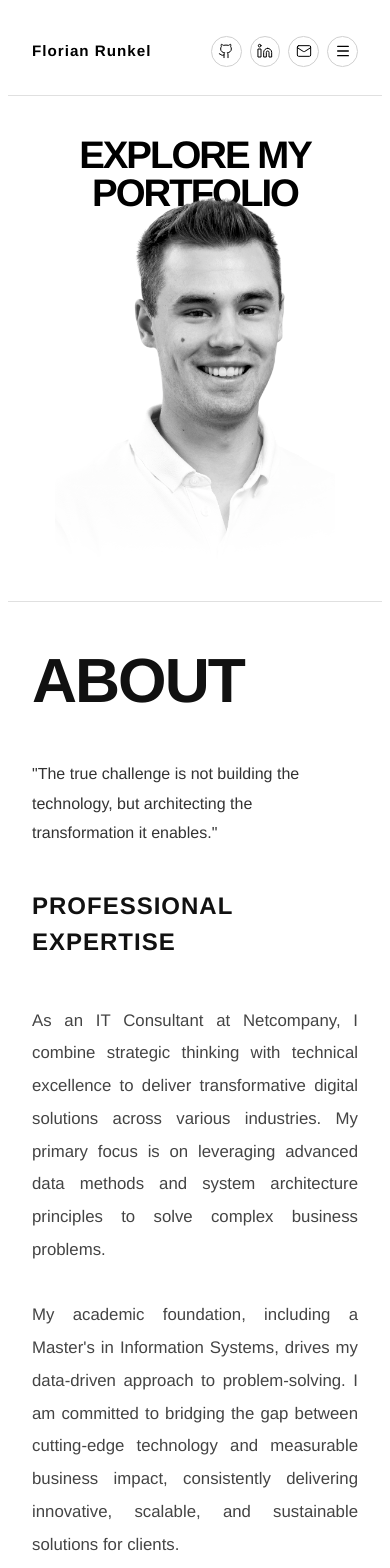
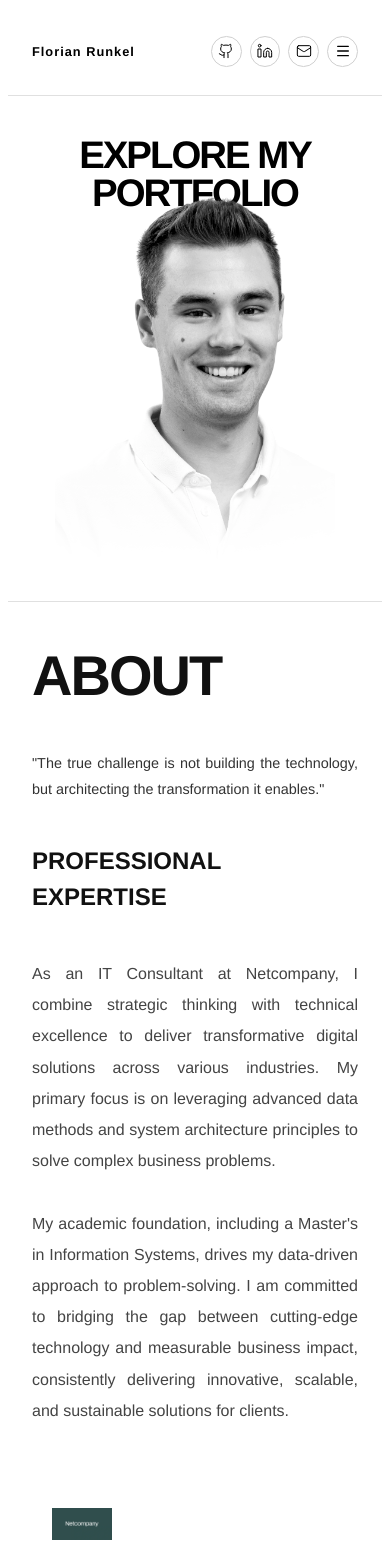
Before and after one commit to FlorianRunkel/website, a React (Vite) app: page / in a window 390 px wide. Shown: the top 1568 px of the page. Built offline with nearby package versions, Linux system fonts and the light colour scheme.

Commit message:
update responsive

```diff
--- a/index.html
+++ b/index.html
@@ -2,6 +2,7 @@
 <html lang="de">
   <head>
     <meta charset="utf-8" />
+    <meta name="viewport" content="width=device-width, initial-scale=1" />
     <title>portfolio</title>
   </head>
   <body>
--- a/src/components/common/Header/Header.jsx
+++ b/src/components/common/Header/Header.jsx
@@ -35,7 +35,7 @@ const Header = () => {
           <Typography
             sx={{
               fontWeight: 900,
-              fontSize: { xs: '0.95rem', sm: '1.05rem', md: '1.1rem', lg: '1.15rem' },
+              fontSize: { xs: '0.8rem', sm: '1.05rem', md: '1.1rem', lg: '1.15rem' },
               letterSpacing: 1,
               color: '#000',
               flexShrink: 0,
--- a/src/components/sections/AboutSections.jsx
+++ b/src/components/sections/AboutSections.jsx
@@ -1,6 +1,6 @@
 import React from 'react';
 import { Box, Typography, Container, Paper } from '@mui/material';
-import { Business, School, Code } from '@mui/icons-material';
+import { Business, School, Code, Block } from '@mui/icons-material';
 
 const AboutSection = () => {
   const competencies = [
@@ -60,11 +60,11 @@ const AboutSection = () => {
         >
             <Typography
               sx={{
-                fontSize: { xs: 'clamp(3rem, 16vw, 4rem)', sm: 'clamp(3.8rem, 14vw, 4.6rem)', md: '5.2rem', lg: '5.2rem'},
+                fontSize: { xs: 'clamp(3.5rem, 8vw, 2rem)', sm: 'clamp(3.8rem, 14vw, 4.6rem)', md: '5.2rem', lg: '5.2rem'},
                 fontWeight: 800,
                 letterSpacing: -2,
                 color: '#111',
-                textAlign: { xs: 'left', sm: 'left', md: 'unset' }
+                textAlign: { xs: 'left', sm: 'left', md: 'unset' },
               }}
             >
               ABOUT
@@ -72,13 +72,14 @@ const AboutSection = () => {
 
             <Typography
               sx={{
-                fontSize: { xs: 'clamp(1rem, 3vw, 1.15rem)', sm: '1.1rem', md: '1rem', lg: '1rem' },
+                fontSize: { xs: 'clamp(0.9rem, 3vw, 1.15rem)', sm: '1.1rem', md: '1rem', lg: '1rem' },
                 fontWeight: 500,
                 fontStyle: 'normal',
                 color: '#333',
                 lineHeight: { xs: 1.85, sm: 1.9, md: 1.9 },
                 maxWidth: '750px',
-                pt: { xs: 0, sm: 0, md: 4, lg: 4 }
+                pt: { xs: 0, sm: 0, md: 4, lg: 4 },
+                textAlign: 'justify'
               }}
             >
               "{quote}"
@@ -100,7 +101,6 @@ const AboutSection = () => {
                 fontSize: { xs: '1.5rem', sm: '1.55rem', md: '1.35rem', lg: '1.35rem' },
                 fontWeight: 700,
                 color: '#111',
-                letterSpacing: 1,
                 mb: { xs: 1.5, sm: 2, md: 2 }
               }}
             >
@@ -108,7 +108,7 @@ const AboutSection = () => {
             </Typography>
             <Typography
               sx={{
-                fontSize: { xs: '1.05rem', sm: '1.05rem', md: '1rem', lg: '1rem' },
+                fontSize: { xs: '1rem', sm: '1rem', md: '1rem', lg: '1rem' },
                 lineHeight: { xs: 1.95, sm: 2, md: 2 },
                 color: '#444',
                 textAlign: 'justify',
--- a/src/components/sections/HeroSection.jsx
+++ b/src/components/sections/HeroSection.jsx
@@ -48,7 +48,7 @@ const HeroSection = () => {
           <Box
             sx={{
               display: { xs: 'none', md: 'block' },
-              textAlign: 'right',
+              textAlign: 'center',
             }}
           >
             <Typography sx={{ fontSize: '1.8rem', fontWeight: 700, }}>
@@ -113,7 +113,7 @@ const HeroSection = () => {
           <Box
             sx={{
               display: { xs: 'none', md: 'block' },
-              textAlign: 'left',
+              textAlign: 'center',
             }}
           >
             <Typography sx={{ fontSize: '1.8rem', fontWeight: 700 }}>
--- a/src/components/sections/PerformanceSection.jsx
+++ b/src/components/sections/PerformanceSection.jsx
@@ -1,6 +1,6 @@
 import React from 'react';
 import { Box, Typography, Container, Grid, Paper } from '@mui/material';
-import { DirectionsBike, DirectionsRun, Code, Loop, TrendingUp } from '@mui/icons-material';
+import { DirectionsBike, DirectionsRun, Code, Loop, TrendingUp, Brightness1 } from '@mui/icons-material';
 
 const PerformanceSection = () => {
   const primaryHeadline = 'Performance & Nature';
@@ -101,6 +101,7 @@ const PerformanceSection = () => {
                     width: '100%',
                     height: '100%',
                     objectFit: 'cover',
+                    filter: 'brightness(0.8)',
                   }}
                 />
 
--- a/src/components/sections/ProjectSection.jsx
+++ b/src/components/sections/ProjectSection.jsx
@@ -202,7 +202,7 @@ const ProjectsSection = () => {
                 width: '100%',
                 height: 'auto',
                 objectFit: 'contain',
-                filter: 'brightness(1.2)'
+                filter: 'brightness(1)',
                 }}
             />
             </Box>
--- a/src/theme.js
+++ b/src/theme.js
@@ -14,14 +14,25 @@ const theme = createTheme({
     }
   },
   typography: {
-    fontFamily: [
-      'Helvetica Neue',
-      'Arial',
-      'sans-serif',
-    ].join(','),
-    h1: { fontSize: '6rem', fontWeight: 900, lineHeight: 1 },
-    h2: { fontSize: '2.5rem', fontWeight: 700 },
-    // Definiere weitere Typografie-Varianten, falls nötig
+    fontFamily: ['Helvetica Neue', 'Arial', 'sans-serif'].join(','),
+    h1: {
+      fontWeight: 900,
+      lineHeight: 1,
+      fontSize: '3rem', // Mobile default
+      '@media (min-width:600px)': { fontSize: '4.5rem' }, // sm+
+      '@media (min-width:900px)': { fontSize: '6rem' }, // md+
+    },
+    h2: {
+      fontWeight: 700,
+      fontSize: '1.5rem', // Mobile default
+      '@media (min-width:600px)': { fontSize: '2rem' }, // sm+
+      '@media (min-width:900px)': { fontSize: '2.5rem' }, // md+
+    },
+    body1: {
+      fontSize: '1rem',
+      '@media (min-width:600px)': { fontSize: '1.05rem' },
+      '@media (min-width:900px)': { fontSize: '1.1rem' },
+    },
   },
   breakpoints: {
     values: {
```
